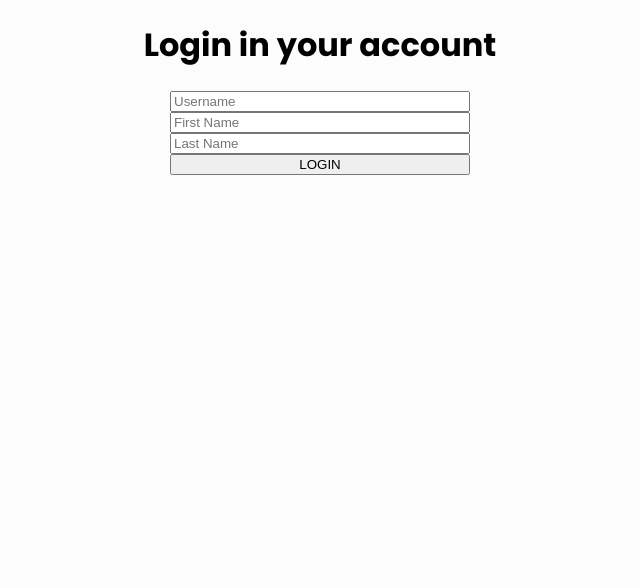
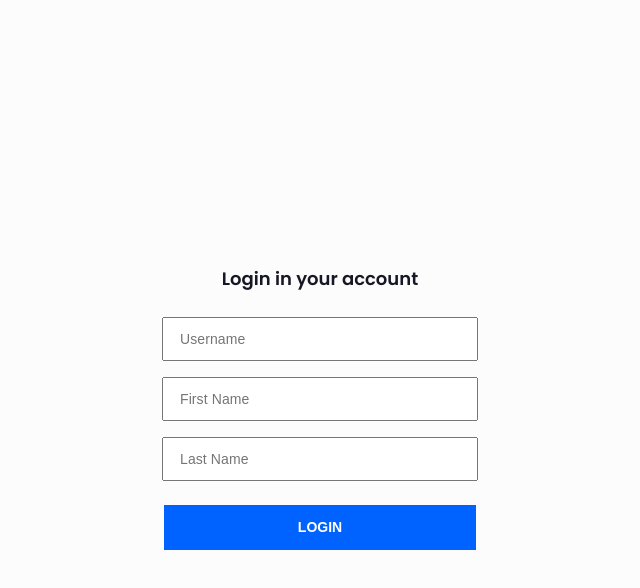
Before and after one commit to dlasap-fs/qooper-todo, a React (Create React App) app: page /signIn in a window 1280 px wide. Shown: the top 588 px of the page, without its empty margins (320-960 px from the left). Built offline with nearby package versions, Linux system fonts and the light colour scheme.

Commit message:
Updated styling for sign in page

```diff
--- a/src/App.css
+++ b/src/App.css
@@ -1,6 +1,6 @@
 .App {
   text-align: center;
   background: var(--gray-bg);
-  min-height: 100dvh;
+  height: 100vh;
   max-width: 100vw;
 }
--- a/src/components/Header.js
+++ b/src/components/Header.js
@@ -20,7 +20,7 @@ export default function Header({ onSignOut }) {
       <StyledSpan color="var(--black-txt)" margin="0px 32px">
         Welcome, {firstName}
       </StyledSpan>
-      <StyledButton backgroundColor="var(--blue-btn)" fontColor="white" onClick={() => onSignOut()}>
+      <StyledButton height="45px" width="118px" backgroundColor="var(--blue-btn)" fontColor="white" onClick={() => onSignOut()}>
         LOGOUT
       </StyledButton>
     </HeaderContainer>
--- a/src/components/SignInPage.js
+++ b/src/components/SignInPage.js
@@ -2,12 +2,43 @@ import { Navigate } from "react-router-dom";
 import { getLocalStorageItem } from "../utils/localStorageHelper";
 import { useState } from "react";
 import styled from "styled-components";
+import { StyledButton } from "./StyledComponents/StyledButton";
+import { StyledSpan } from "./StyledComponents/StyledSpan";
 
 const SignInPageContainer = styled.div`
   display: flex;
   flex-direction: column;
   justify-content: center;
   align-items: center;
+  height: 100%;
+`;
+
+const SignInPageHeader = styled.h2`
+  color: var(--black-txt);
+  font-weight: 600;
+  font-size: 18px;
+  line-height: 28px;
+  margin-bottom: 24px;
+`;
+
+const SignInForm = styled.form`
+  display: flex;
+  flex-direction: column;
+  justify-content: center;
+  align-items: center;
+  width: 312px;
+`;
+
+const SignInInput = styled.input`
+  margin: 0;
+  width: 280px;
+  max-height: 40px;
+  font-size: 14px;
+  letter-spacing: 0.1px;
+  line-height: 16px;
+  font-weight: 400;
+  padding: 12px 16px;
+  margin: ${(props) => props.margin};
 `;
 
 export default function SignIn({ onSignIn }) {
@@ -61,25 +92,55 @@ export default function SignIn({ onSignIn }) {
 
   return (
     <SignInPageContainer>
-      <h1>Login in your account</h1>
-      <form onSubmit={handleSignIn}>
-        <div
-          style={{
-            display: "flex",
-            flexDirection: "column",
-            width: "300px",
-          }}
-        >
-          <input placeholder="Username" id="userName" value={userDetails.userName} onChange={handleChangeInput} />
-          {userDetails.userName.trim() === "" && <span style={{ color: "red" }}>{errors.userName}</span>}
+      <SignInPageHeader>Login in your account</SignInPageHeader>
+      <SignInForm onSubmit={handleSignIn}>
+        <SignInInput type="text" placeholder="Username" id="userName" value={userDetails.userName} onChange={handleChangeInput} />
+        {userDetails.userName.trim() === "" && (
+          <StyledSpan
+            padding="0px 0px 0px 16px"
+            fontFamily="Roboto"
+            alignSelf="flex-start"
+            fontColor="var(--red-txt)"
+            lineHeight="11.72px"
+            fontSize="10px"
+          >
+            {errors.userName}
+          </StyledSpan>
+        )}
 
-          <input placeholder="First Name" id="firstName" value={userDetails.firstName} onChange={handleChangeInput} />
-          {userDetails.firstName.trim() === "" && <span style={{ color: "red" }}>{errors.firstName}</span>}
+        <SignInInput
+          margin="16px 0px 0px 0px"
+          type="text"
+          placeholder="First Name"
+          id="firstName"
+          value={userDetails.firstName}
+          onChange={handleChangeInput}
+        />
+        {userDetails.firstName.trim() === "" && (
+          <StyledSpan
+            padding="0px 0px 0px 16px"
+            fontFamily="Roboto"
+            alignSelf="flex-start"
+            fontColor="var(--red-txt)"
+            lineHeight="11.72px"
+            fontSize="10px"
+          >
+            {errors.firstName}
+          </StyledSpan>
+        )}
 
-          <input placeholder="Last Name" id="lastName" value={userDetails.lastName} onChange={handleChangeInput} />
-          <button button="submit">LOGIN</button>
-        </div>
-      </form>
+        <SignInInput
+          margin="16px 0px 24px 0px"
+          type="text"
+          placeholder="Last Name"
+          id="lastName"
+          value={userDetails.lastName}
+          onChange={handleChangeInput}
+        />
+        <StyledButton width="312px" height="45px" backgroundColor="var(--blue-btn)" fontColor="white" button="submit">
+          LOGIN
+        </StyledButton>
+      </SignInForm>
     </SignInPageContainer>
   );
 }
--- a/src/components/StyledComponents/StyledButton.js
+++ b/src/components/StyledComponents/StyledButton.js
@@ -2,11 +2,15 @@ import styled from "styled-components";
 
 export const StyledButton = styled.button`
   border: none;
-  width: 118px;
-  height: 45px;
+  width: ${(props) => props.width};
+  height: ${(props) => props.height};
   background-color: ${(props) => props.backgroundColor};
   color: ${(props) => props.fontColor};
   font-weight: 600;
   font-size: 14px;
   line-height: 20px;
+
+  &:hover {
+    cursor: pointer;
+  }
 `;
--- a/src/components/StyledComponents/StyledSpan.js
+++ b/src/components/StyledComponents/StyledSpan.js
@@ -2,8 +2,12 @@ import styled from "styled-components";
 
 export const StyledSpan = styled.span`
   color: ${(props) => props.fontColor};
-  font-size: 14px;
-  line-height: 20px;
+  font-size: ${(props) => props.fontSize ?? "14px"};
+  line-height: ${(props) => props.lineHeight ?? "20px"};
   font-weight: 400;
   margin: ${(props) => props.margin};
+  letter-spacing: 0.1px;
+  align-self: ${(props) => props.alignSelf};
+  padding: ${(props) => props.padding};
+  font-family: ${(props) => props.fontFamily};
 `;
--- a/src/index.css
+++ b/src/index.css
@@ -6,6 +6,7 @@
   --gray-border: #f1f1f5;
   --blue-btn: #0062ff;
   --black-txt: #171725;
+  --red-txt: #ff4545;
 }
 
 body {
```
